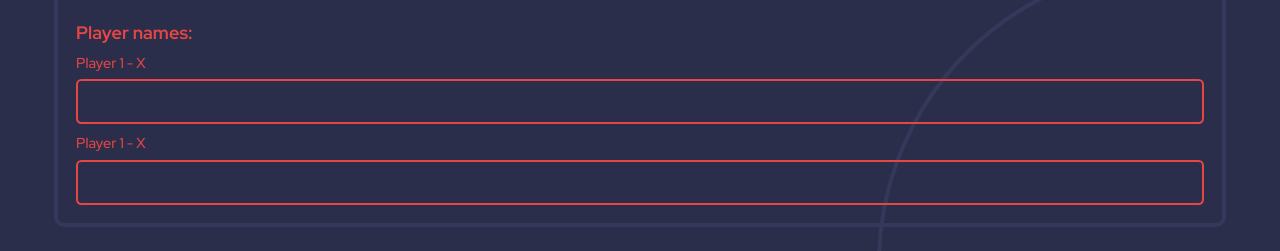
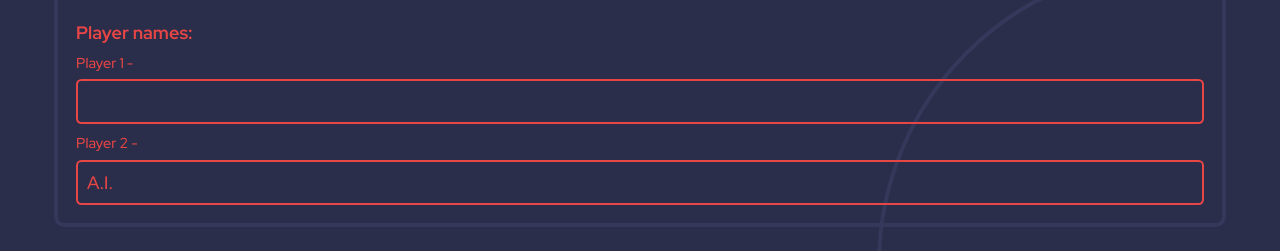
Before and after one commit to syedalimansoor/tic-tac-toe-react, a React (Vite) app: page /settings in a window 1280 px wide. Shown: the part 434-685 px from the top of the page. Built offline with nearby package versions, Linux system fonts and the light colour scheme.

Commit message:
Create player names controls

```diff
--- a/src/components/settings/EnterPlayerNames.tsx
+++ b/src/components/settings/EnterPlayerNames.tsx
@@ -1,13 +1,18 @@
+import { selectPlayers } from "$/features/players";
+import useStore from "$/store";
 import PlayerNameField from "./PlayerNameField";
 import { FieldsList, Label } from "./styled";
 
 export default function EnterPlayerNames() {
+  const { players, setPlayerName } = useStore(selectPlayers);
+
   return (
     <>
       <Label>Player names:</Label>
       <FieldsList>
-        <PlayerNameField />
-        <PlayerNameField />
+        {players.map((player, idx) => (
+          <PlayerNameField player={player} key={player.id} number={idx + 1} />
+        ))}
       </FieldsList>
     </>
   );
--- a/src/components/settings/PlayerNameField.tsx
+++ b/src/components/settings/PlayerNameField.tsx
@@ -1,4 +1,12 @@
+import { Player, selectPlayers } from "$/features/players";
+import useStore from "$/store";
+import { ChangeEventHandler } from "react";
 import styled from "styled-components";
+
+interface Props {
+  player: Player;
+  number: number;
+}
 
 const Label = styled.label`
   display: block;
@@ -15,13 +23,26 @@ const Field = styled.input`
   width: 100%;
   padding: 0.5em;
   font-weight: ${({ theme }) => theme.font.weight.medium};
+  outline: none;
 `;
 
-export default function PlayerNameField() {
+export default function PlayerNameField(props: Props) {
+  const { setPlayerName } = useStore(selectPlayers);
+
+  const handleChange: ChangeEventHandler<HTMLInputElement> = (evt) =>
+    setPlayerName(props.player.id, evt.target.value);
+
   return (
     <div>
-      <Label>Player 1 - X</Label>
-      <Field />
+      <Label htmlFor={props.player.id}>
+        Player {props.number} - {props.player.mark}
+      </Label>
+      <Field
+        id={props.player.id}
+        onChange={handleChange}
+        value={props.player.name}
+        disabled={props.player.type === "ai"}
+      />
     </div>
   );
 }
```
